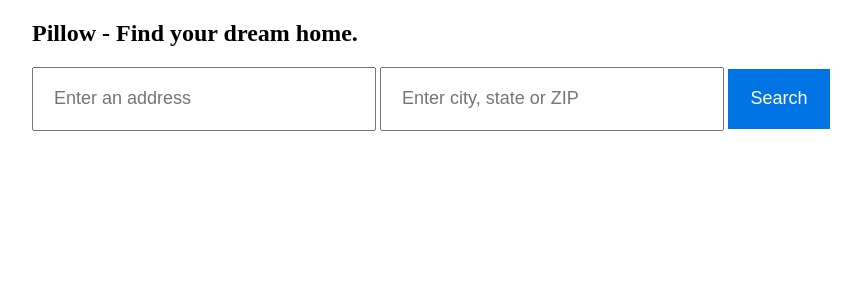
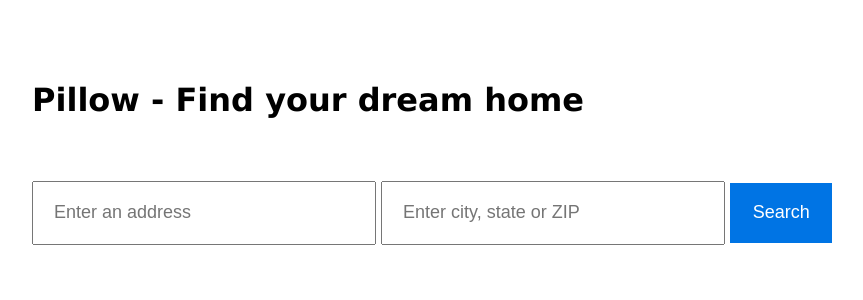
Before and after one commit to peijiehu/pillow, a Flask app: page / in a window 1280 px wide. Shown: the top 300 px of the page, without its empty margins (16-879 px from the left). Run offline with Flask 2, Linux system fonts and the light colour scheme.

Commit message:
html formatting and css styling

```diff
--- a/static/css/style.css
+++ b/static/css/style.css
@@ -1,3 +1,12 @@
+body {
+    font-family: Gotham,gotham,Verdana,sans-serif;
+}
+
+.site-header {
+    font-family: Gotham,gotham,Verdana,sans-serif;
+    padding: 40px 0;
+}
+
 .container {
     margin: 20px 40px;
 }
@@ -17,3 +26,8 @@
     color: #fff;
     background: #0074e4;
 }
+
+#oneresult div {
+    padding: 8px 0;
+    line-height: 15px;
+}
--- a/templates/base.html
+++ b/templates/base.html
@@ -10,7 +10,9 @@
   <body>
     <div class="container">
 
-      <h2>Pillow - Find your dream home.</h2>
+      <div class='site-header'>
+        <h1>Pillow - Find your dream home</h1>
+      </div>
 
       <div id="main">
 
--- a/templates/results.html
+++ b/templates/results.html
@@ -17,7 +17,7 @@
             </div>
             <div>Value Change
                 by ${{ result['zestimate']['valueChange']['#text'] }}
-                last {{ result['zestimate']['valueChange']['@duration'] }} days
+                in last {{ result['zestimate']['valueChange']['@duration'] }} days
             </div>
             <div>Valuation Range:
                 low ${{ result['zestimate']['valuationRange']['low']['#text'] }},
```
